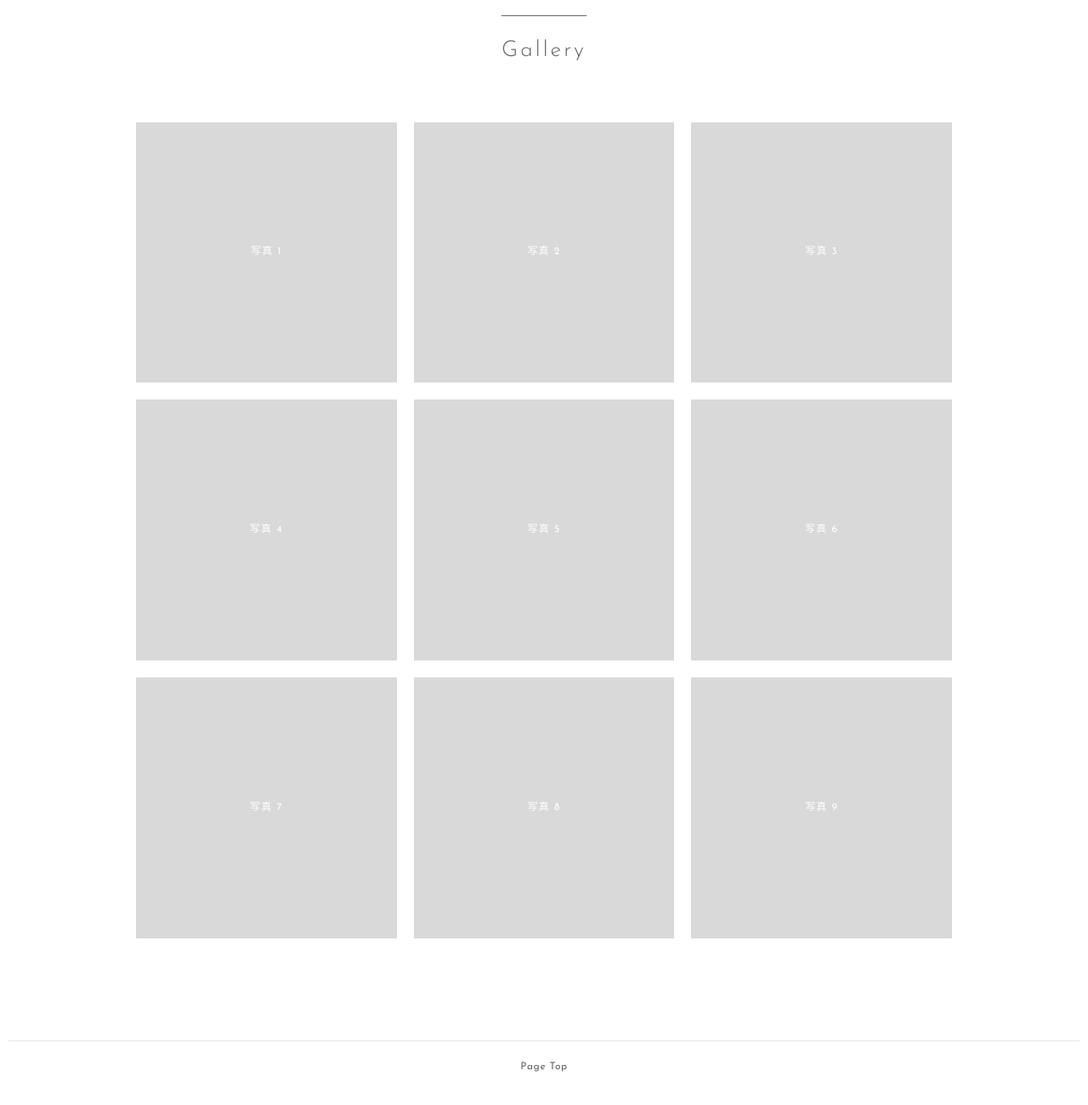
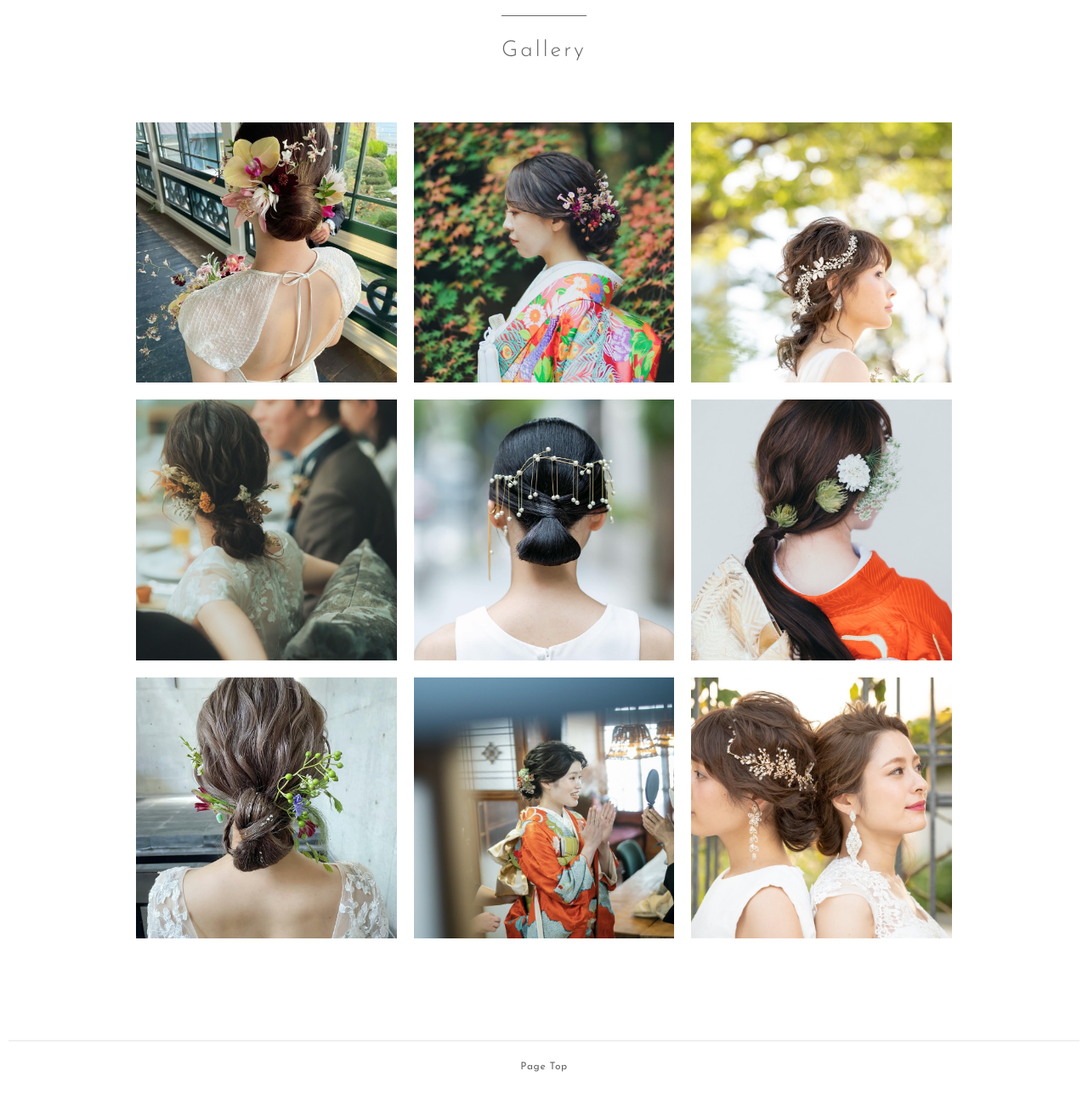
Before and after one commit to kawatakouichi-arch/sawamura-site, a plain HTML site: page index.html in a window 1280 px wide. Shown: the part 1335-2635 px from the top of the page at 85% size. Drawn offline with Linux system fonts and the light colour scheme; a web font is replaced by a local one.

Commit message:
トップページのギャラリーに写真9枚を追加
Co-Authored-By: Claude Opus 5.5 <noreply@anthropic.com>

```diff
--- a/css/style.css
+++ b/css/style.css
@@ -250,6 +250,26 @@ body {
 }
 
 .gallery__list .ph:hover {
+  opacity: .75;
+}
+
+/* トップページのギャラリー写真：正方形に切り取る
+   （縦長の写真は髪が上のほうにあるので、少し上寄りで切り取る） */
+.gallery--home .gallery__list button {
+  display: block;
+  width: 100%;
+}
+
+.gallery--home .gallery__list img {
+  display: block;
+  width: 100%;
+  aspect-ratio: 1 / 1;
+  object-fit: cover;
+  object-position: center 30%;
+  transition: opacity .3s;
+}
+
+.gallery--home .gallery__list button:hover img {
   opacity: .75;
 }
 
--- a/index.html
+++ b/index.html
@@ -60,19 +60,20 @@
     </section>
 
     <!-- ===== 写真ギャラリー（ブログ・お知らせの代わり） ===== -->
-    <section class="gallery">
+    <section class="gallery gallery--home">
       <h2 class="heading"><span>Gallery</span></h2>
 
+      <!-- 正方形に切り取って表示。押すと元の形で拡大 -->
       <ul class="gallery__list">
-        <li><button class="ph ph--square" data-label="写真 1"></button></li>
-        <li><button class="ph ph--square" data-label="写真 2"></button></li>
-        <li><button class="ph ph--square" data-label="写真 3"></button></li>
-        <li><button class="ph ph--square" data-label="写真 4"></button></li>
-        <li><button class="ph ph--square" data-label="写真 5"></button></li>
-        <li><button class="ph ph--square" data-label="写真 6"></button></li>
-        <li><button class="ph ph--square" data-label="写真 7"></button></li>
-        <li><button class="ph ph--square" data-label="写真 8"></button></li>
-        <li><button class="ph ph--square" data-label="写真 9"></button></li>
+        <li><button><img src="img/home/gallery-01.jpg" alt="蘭の花を飾ったアップスタイル" loading="lazy"></button></li>
+        <li><button><img src="img/home/gallery-02.jpg" alt="紅葉の中の和装の花嫁" loading="lazy"></button></li>
+        <li><button><img src="img/home/gallery-03.jpg" alt="ヘッドアクセサリーを付けたダウンスタイル" loading="lazy"></button></li>
+        <li><button><img src="img/home/gallery-04.jpg" alt="ドライフラワーを飾った披露宴のヘア" loading="lazy"></button></li>
+        <li><button><img src="img/home/gallery-05.jpg" alt="パールの髪飾りのまとめ髪" loading="lazy"></button></li>
+        <li><button><img src="img/home/gallery-06.jpg" alt="生花を飾った和装の編みおろし" loading="lazy"></button></li>
+        <li><button><img src="img/home/gallery-07.jpg" alt="グリーンを添えたシニヨン" loading="lazy"></button></li>
+        <li><button><img src="img/home/gallery-08.jpg" alt="お支度中の和装の花嫁" loading="lazy"></button></li>
+        <li><button><img src="img/home/gallery-09.jpg" alt="ゴールドの髪飾りのアップスタイル" loading="lazy"></button></li>
       </ul>
     </section>
   </main>
```
Also changed, not shown: img/home/gallery-01.jpg (added), img/home/gallery-02.jpg (added), img/home/gallery-03.jpg (added), img/home/gallery-04.jpg (added), img/home/gallery-05.jpg (added), img/home/gallery-06.jpg (added), img/home/gallery-07.jpg (added), img/home/gallery-08.jpg (added), img/home/gallery-09.jpg (added), 1 other file.
